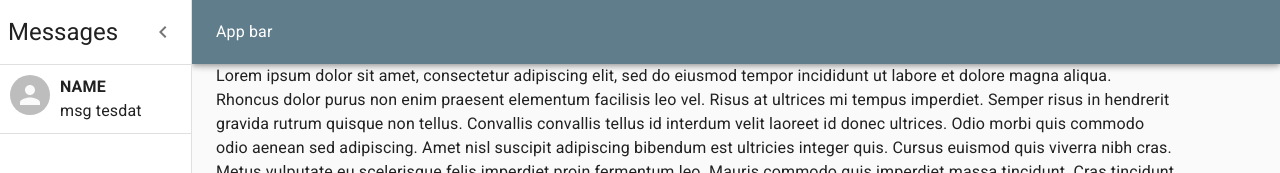
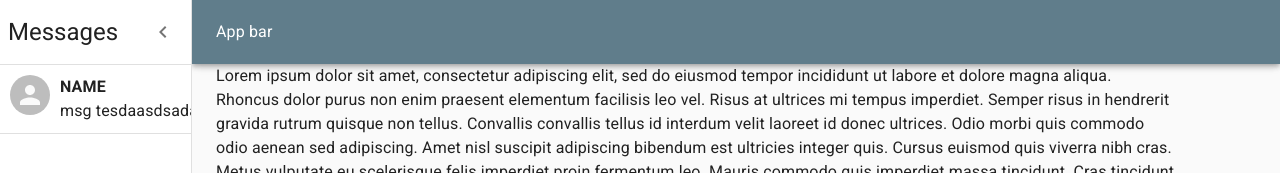
Before and after one commit to gooseman1721/SnailMail-frontend, a React (Vite) app: page /main in a window 1280 px wide. Shown: the top 173 px of the page. Built offline with nearby package versions, Linux system fonts and the light colour scheme.

Commit message:
Minor DrawerFriendElement changes

```diff
--- a/src/components/DrawerFriendElement.jsx
+++ b/src/components/DrawerFriendElement.jsx
@@ -15,8 +15,8 @@ export default function DrawerFriendElement(props) {
         <Stack direction='row' gap='10px' m='10px'>
           <Avatar />
           <Stack flexGrow='1'>
-            <Typography><b>NAME</b></Typography>
-            <Typography>msg tesdat</Typography>
+            <Typography noWrap='true'><b>NAME</b></Typography>
+            <Typography noWrap='true'>msg tesdaasdsadadast</Typography>
           </Stack>
         </Stack>
         <Divider />
--- a/src/routes/FrontPage.jsx
+++ b/src/routes/FrontPage.jsx
@@ -1,4 +1,4 @@
-import { useState } from "react";
+import { useState, useEffect } from "react";
 
 import MuiAppBar from '@mui/material/AppBar';
 import {
@@ -23,8 +23,9 @@ import styled from "@emotion/styled";
 
 import DrawerFriendElement from "../components/DrawerFriendElement";
 
-
-const drawerWidth = '15vw';
+// An easy hack to have the messages drawer larger on small screens
+// to be implemented correctly later
+const drawerWidth = window.innerWidth < 1000 ? '35vw' : '15vw';
 
 const Main = styled('main', { shouldForwardProp: (prop) => prop !== 'open' })(
     ({ theme, open }) => ({
```
